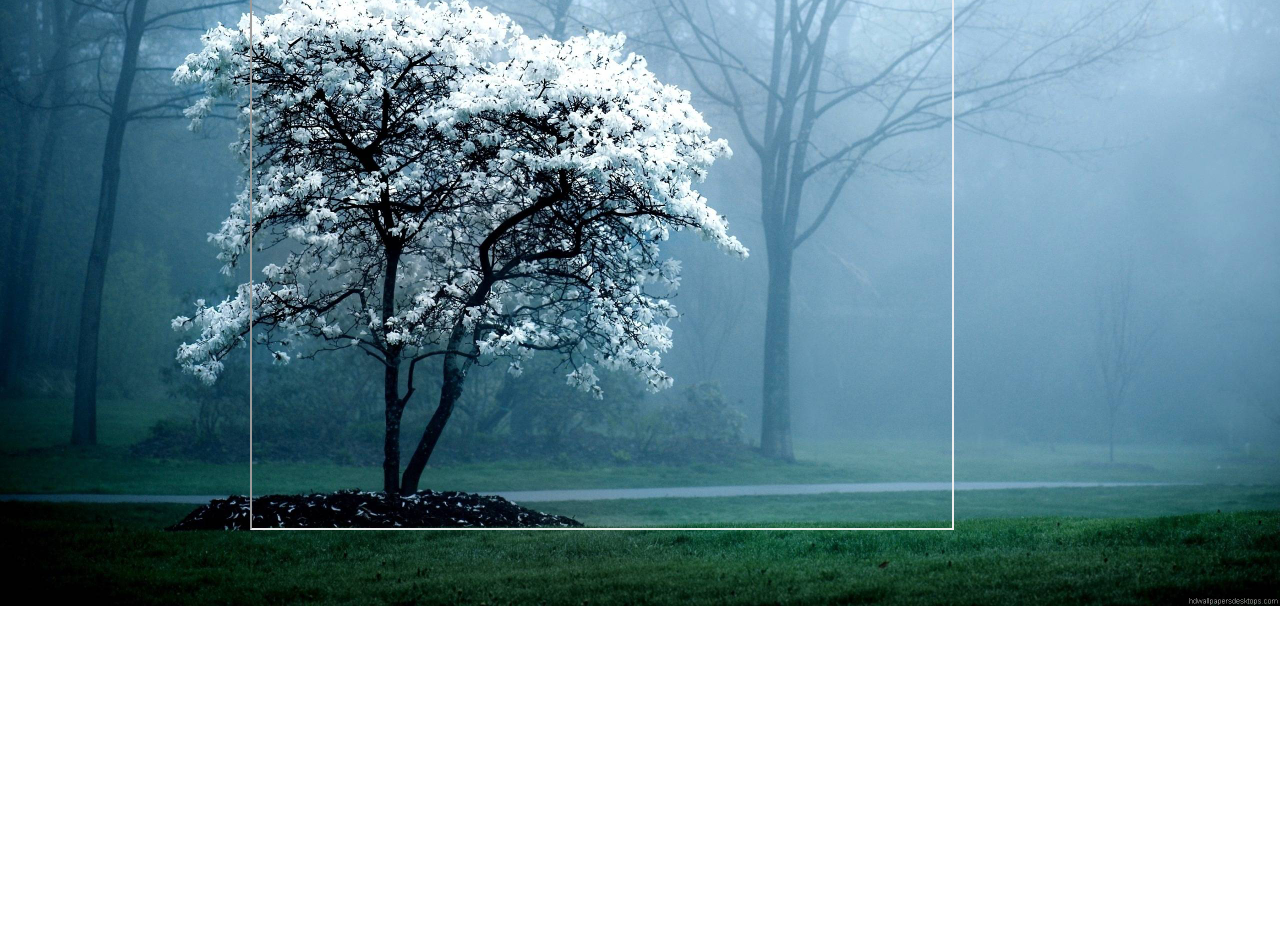
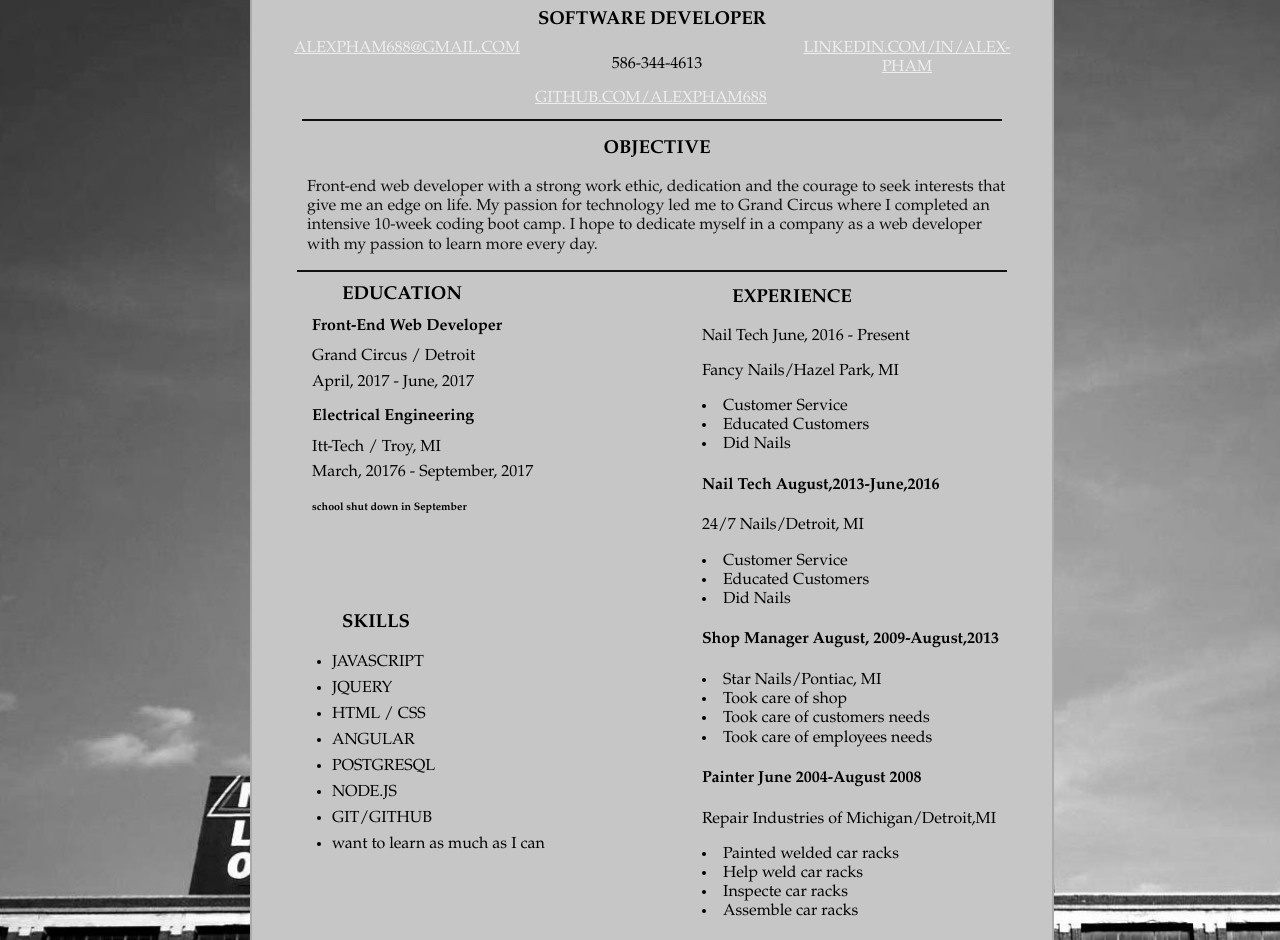
Before and after one commit to Alexpham688/Portfolio, a plain HTML site: page resume/resume.html in a window 1280 px wide. Shown: the part 194-1134 px from the top of the page. Before the commit the page ends 800 px from the top, so only its background shows below. Drawn offline with Linux system fonts and the light colour scheme.

Commit message:
added resume

```diff
--- a/resume/resume.html
+++ b/resume/resume.html
@@ -14,8 +14,80 @@
         <a href="../interests/interests.html">INTERESTS</a>
       </nav>
       <div class="resumeForm">
-        <iframe src="AlexphamResume-4-3.pdf "width="700" height="600"> align="center"</iframe>
+        <div class="header">
+          <h1>ALEX THANH PHAM</h1>
+          <h3>SOFTWARE DEVELOPER</h3>
+        </div>
+        <div class="links">
+          <div class="link">
+            <a href="mailto:Alexpham688@gmail.com">ALEXPHAM688@GMAIL.COM</a>
+          </div>
+          <div class="link">
+            <p>586-344-4613</p>
+          </div>
+          <div class="link">
+            <a href="https://www.linkedin.com/in/alex-pham/" target="_blank">LINKEDIN.COM/IN/ALEX-PHAM</a>
+          </div>
+        </div>
+          <div class="link1">
+            <a href="http://github.com/Alexpham688/" target="_blank">GITHUB.COM/ALEXPHAM688</a>
+          </div>
+          <div class="summary">
+            <h3>OBJECTIVE</h3>
+            <p>Front-end web developer with a strong work ethic, dedication and the courage to seek interests that give me an edge on life. My passion for technology led me to Grand Circus where I completed an intensive 10-week coding boot camp. I hope to dedicate myself in a company as a web developer with my passion to learn more every day. </p>
+          </div>
+          <div class="educ">
+            <h3>EDUCATION</h3>
+            <h4>Front-End Web Developer</h4>
+            <p>Grand Circus / Detroit</p>
+            <p>April, 2017 - June, 2017 </p>
+            <h3></h3>
+          </div>
+          <div class="educ1">
+            <h4>Electrical Engineering</h4>
+            <p>Itt-Tech / Troy, MI</p>
+            <p>March, 20176 - September, 2017</p>
+            <h6>school shut down in September</h6>
+          </div>
+          <div class="educ2">
+            <h3>SKILLS</h3>
+            <ul>
+              <li>JAVASCRIPT</li>
+              <li>JQUERY</li>
+              <li>HTML / CSS</li>
+              <li>ANGULAR</li>
+              <li>POSTGRESQL</li>
+              <li>NODE.JS</li>
+              <li>GIT/GITHUB</li>
+              <li>want to learn as much as I can</li>
+            </ul>
+          </div>
+          <div class="jobs">
+            <h3>EXPERIENCE</h3>
+            <p>Nail Tech June, 2016 - Present</p>
+            <p>Fancy Nails/Hazel Park, MI</p>
+            <li>Customer Service</li>
+            <li>Educated Customers</li>
+            <li>Did Nails</li>
+            <h4>Nail Tech August,2013-June,2016</h4>
+            <p>24/7 Nails/Detroit, MI</p>
+            <li>Customer Service</li>
+            <li>Educated Customers</li>
+            <li>Did Nails</li>
+            <h4>Shop Manager August, 2009-August,2013</h4>
+            <li>Star Nails/Pontiac, MI</li>
+            <li>Took care of shop</li>
+            <li>Took care of customers needs</li>
+            <li>Took care of employees needs</li>
+            <h4>Painter June 2004-August 2008</h4>
+            <p>Repair Industries of Michigan/Detroit,MI</p>
+            <li>Painted welded car racks</li>
+            <li>Help weld car racks</li>
+            <li>Inspecte car racks</li>
+            <li>Assemble car racks</li>
+            <h5><li>laid off with unemployment</li></h5>
+          </div>
+        </div>
       </div>
-    </div>
   </body>
 </html>
--- a/resume/styles.css
+++ b/resume/styles.css
@@ -2,20 +2,18 @@
   text-align: center;
   font-weight: bold;
   font-size: 2em;
-  font-family: "palatino", times, serif;
   color: #000;
 }
 #resumeContainer {
   margin: 0 auto;
   width: 780px;
-  height: 650px;
+  height: auto;
   position: relative;
 
 }
 .resumeNav {
   font-size: 1.5em;
   padding-bottom: 10px;
-  font-family: "palatino", times, serif;
 
 }
 .resumeNav a {
@@ -23,11 +21,111 @@
   color:#eee;
   cursor: pointer;
 }
-.resumeNav a:hover {
+body {
+  background: url(img/resume.jpg);
+  background-size: cover;
+  font-family: "palatino", times, serif;
+}
+.resumeForm {
+  width: 800px;
+  height: 1100px;
+  border: 2px solid #aaa;
+  margin-left: 0 auto;
+  background-color: #C6C6C6;
+}
+.links {
+  margin: 0 auto;
+  text-align: center;
+  width: 830px;
+  height: 40px;
+  margin-left: 30px;
+}
+.link {
+  display: inline;
+  float: left;
+  height: 50px;
+  width: 250px;
+  text-align: center;
+  margin-top: 30px;
+}
+.link1 {
+  height: 60px;
+  width: 700px;
+  margin: 0 auto;
+  border-bottom: 2px solid #111;
+  padding-bottom: 10px;
+}
+.link1 a {
+  margin-left: 233px;
+
+}
+.header {
+  width: 700px;
+  height: 60px;
+  margin: 0 auto;
+  text-align: center;
+}
+a:hover {
   color: #7DA3FC;
   transition: all 0.3s ease-in-out;
+  cursor: pointer;
 }
-body {
-  background: url(img/tree.jpg);
-  background-size: cover;
+a {
+  color: #eee;
 }
+.summary {
+  border-bottom: 2px solid #111;;
+  height: 130px;
+  width: 700px;
+  margin: 0 auto;
+  padding-left: 10px;
+  color: #111;
+  line-height: 1.2em;
+}
+.summary h3 {
+  text-align: center;
+}
+h3 {
+  color: #000;
+}
+.educ {
+  height: 100px;
+  width: 300px;
+  line-height: .6em;
+  padding-left: 60px;
+}
+.educ h3 {
+  margin-left: 30px;
+}
+.educ1 {
+  height: 100px;
+  width: 300px;
+  line-height: .6em;
+  margin-top: 10px;
+  padding-left: 60px;
+}
+.educ2 {
+  height: 100px;
+  width: 300px;
+  margin-top: 20px;
+  padding-left: 60px;
+  margin-top: 100px;
+}
+.educ2 h3 {
+  margin-left: 30px;
+}
+.educ2 li{
+  margin-top: 7px;
+  margin-left: -20px;
+}
+.jobs {
+  height: 250px;
+  width: 350px;
+  float: right;
+  position: relative;
+  margin-top: -442px;
+  line-height: 1.2em;
+}
+.jobs h3 {
+  margin-left: 30px;
+}
```
Also changed, not shown: resume/img/resume.jpg (added), 1 other file.
